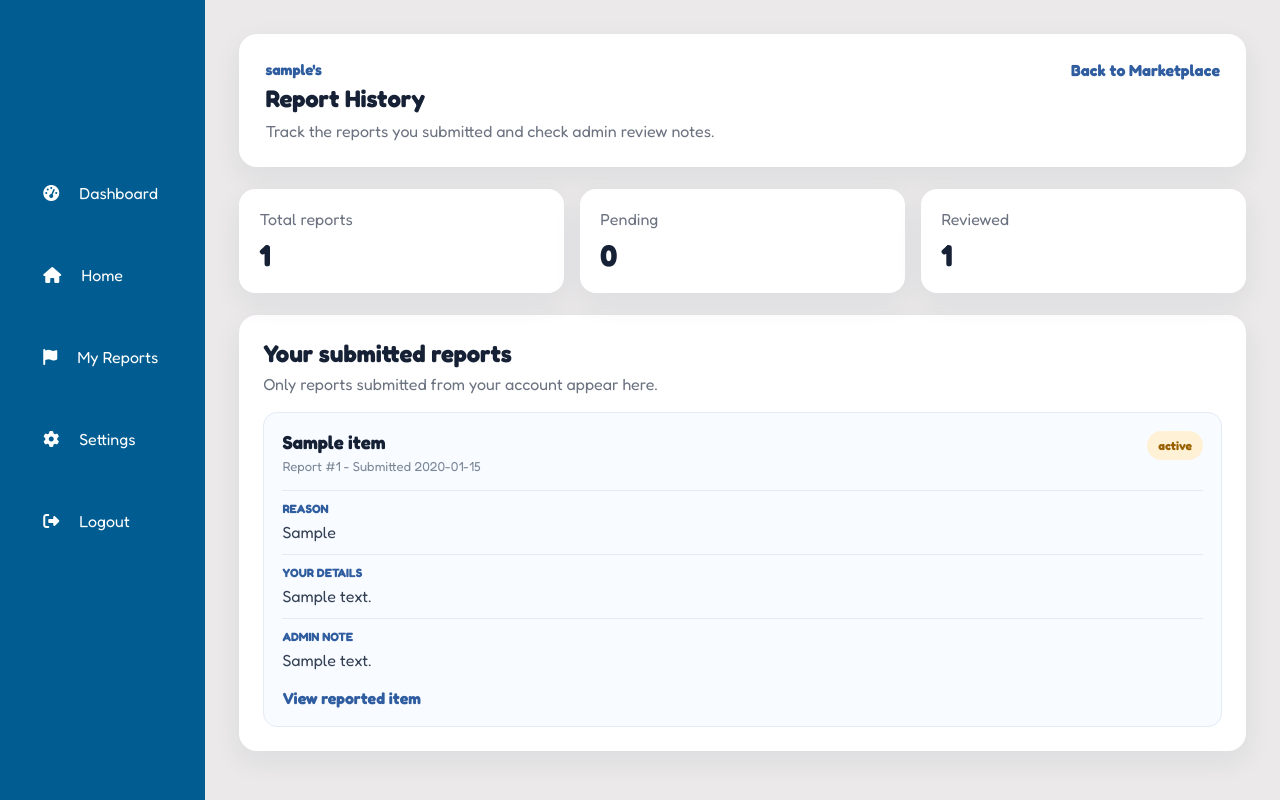
After one commit to S1ngggg/GitExercise-G062-, a Flask app: page /my_reports in a window 1280 px wide. The commit adds this page. Run offline with Flask 3, Linux system fonts and the light colour scheme; the visitor is signed in with stand-in values (Sample User, id 1); tables that the repository leaves empty hold one stand-in row (values such as "Sample post"); some web fonts are replaced.

Commit message:
add report history

```diff
--- a/app.py
+++ b/app.py
@@ -633,6 +633,38 @@ def profile():
     connect.close()
 
     return render_template("user_profile.html", username=user["username"] if user else '', email=user["email"] if user else '', phone_num=user["phone_num"] if user else '', role=user["role"] if user else '', gender=user["gender"] if user else '', profile_image=user["profile_image"if user else None])
+
+
+@app.route("/my_reports")
+def my_reports():
+    user_id = session.get('user_id')
+    if not user_id:
+        return redirect(url_for('login'))
+
+    connect = sqlite3.connect("database.db")
+    cursor = connect.cursor()
+
+    cursor.execute("""
+        SELECT report.id, item.id, item.title, report.reason, report.details,
+               report.status, report.admin_note, report.created_at, report.updated_at
+        FROM report
+        JOIN item ON report.item_id = item.id
+        WHERE report.reporter_id = ?
+        ORDER BY report.id DESC
+    """, (user_id,))
+    reports = cursor.fetchall()
+    connect.close()
+
+    stats = {
+        "total_reports": len(reports),
+        "pending_reports": sum(1 for report in reports if report[5] == "Pending"),
+        "reviewed_reports": sum(1 for report in reports if report[5] != "Pending")
+    }
+
+    return render_template("my_reports.html",
+                           reports=reports,
+                           stats=stats,
+                           username=session.get('username', 'Your'))
 
 
 @app.route("/upload_profile", methods=['POST'])
--- a/static/css/layout.css
+++ b/static/css/layout.css
@@ -1417,3 +1417,194 @@ input:focus, select:focus{ /*the border will change when click*/
     justify-content: center;
     display: flex;
 }
+
+.report-history-main {
+    padding: 34px;
+}
+
+.report-history-header {
+    margin-bottom: 22px;
+    padding: 26px;
+    border-radius: 18px;
+    background: white;
+    display: flex;
+    justify-content: space-between;
+    align-items: flex-start;
+    gap: 20px;
+    box-shadow: 0 10px 28px rgba(35, 64, 96, .08);
+}
+
+.report-history-header span {
+    color: #2f5d9f;
+    font-family: "Fredoka", sans-serif;
+    font-size: 15px;
+    font-weight: 700;
+}
+
+.report-history-header h1 {
+    margin: 5px 0 8px;
+    color: #162136;
+    font-family: "Fredoka", sans-serif;
+}
+
+.report-history-header p {
+    margin: 0;
+    color: #6b7280;
+    font-family: "Fredoka", sans-serif;
+}
+
+.report-history-header a,
+.report-history-link,
+.report-history-empty a {
+    color: #2f5d9f;
+    font-family: "Fredoka", sans-serif;
+    font-weight: 700;
+    text-decoration: none;
+}
+
+.report-history-stats {
+    margin-bottom: 22px;
+    display: grid;
+    grid-template-columns: repeat(auto-fit, minmax(160px, 1fr));
+    gap: 16px;
+}
+
+.report-history-stats article {
+    padding: 20px;
+    border-radius: 16px;
+    background: white;
+    box-shadow: 0 10px 28px rgba(35, 64, 96, .08);
+}
+
+.report-history-stats p {
+    margin: 0 0 8px;
+    color: #6b7280;
+    font-family: "Fredoka", sans-serif;
+}
+
+.report-history-stats strong {
+    color: #162136;
+    font-family: "Fredoka", sans-serif;
+    font-size: 30px;
+}
+
+.report-history-panel {
+    padding: 24px;
+    border-radius: 18px;
+    background: white;
+    box-shadow: 0 10px 28px rgba(35, 64, 96, .08);
+}
+
+.report-history-title h2 {
+    margin: 0 0 6px;
+    color: #162136;
+    font-family: "Fredoka", sans-serif;
+}
+
+.report-history-title p {
+    margin: 0 0 18px;
+    color: #6b7280;
+    font-family: "Fredoka", sans-serif;
+}
+
+.report-history-list {
+    display: grid;
+    gap: 16px;
+}
+
+.report-history-card {
+    padding: 18px;
+    border: 1px solid #e3ebf5;
+    border-radius: 14px;
+    background: #f8fbff;
+}
+
+.report-history-card-top {
+    display: flex;
+    justify-content: space-between;
+    gap: 16px;
+    align-items: flex-start;
+}
+
+.report-history-card h3 {
+    margin: 0 0 5px;
+    color: #162136;
+    font-family: "Fredoka", sans-serif;
+}
+
+.report-history-card p {
+    margin: 0;
+    color: #7b8797;
+    font-family: "Fredoka", sans-serif;
+    font-size: 13px;
+}
+
+.my-report-status {
+    display: inline-flex;
+    padding: 7px 11px;
+    border-radius: 999px;
+    background: #fff1d6;
+    color: #986100;
+    font-family: "Fredoka", sans-serif;
+    font-size: 12px;
+    font-weight: 700;
+}
+
+.my-report-status.status-reviewed {
+    color: #1d4ed8;
+    background: #dbeafe;
+}
+
+.my-report-status.status-resolved {
+    color: #05734e;
+    background: #def7ec;
+}
+
+.my-report-status.status-dismissed {
+    color: #6b7280;
+    background: #eef2f7;
+}
+
+.report-history-details {
+    margin: 16px 0;
+    display: grid;
+    gap: 10px;
+}
+
+.report-history-details div {
+    padding-top: 10px;
+    border-top: 1px solid #e3ebf5;
+}
+
+.report-history-details dt {
+    margin-bottom: 4px;
+    color: #2f5d9f;
+    font-family: "Fredoka", sans-serif;
+    font-size: 12px;
+    font-weight: 700;
+    text-transform: uppercase;
+}
+
+.report-history-details dd {
+    margin: 0;
+    color: #344054;
+    font-family: "Fredoka", sans-serif;
+    line-height: 1.5;
+}
+
+.report-history-empty {
+    padding: 34px;
+    border: 1px dashed #c8d8ec;
+    border-radius: 14px;
+    text-align: center;
+}
+
+.report-history-empty strong {
+    color: #162136;
+    font-family: "Fredoka", sans-serif;
+}
+
+.report-history-empty p {
+    color: #6b7280;
+    font-family: "Fredoka", sans-serif;
+}
--- a/templates/home.html
+++ b/templates/home.html
@@ -15,6 +15,7 @@
         <div class="home_nav_right">
             <a href="{{ url_for('item_form') }}"><button class="nav_button nav_button_primary">Sell Item</button></a>
             <a href="{{ url_for('profile') }}"><button class="nav_button">Dashboard</button></a>
+            <a href="{{ url_for('my_reports') }}"><button class="nav_button">My Reports</button></a>
             <a href="#"><button class="nav_button">Settings</button></a>
             <a href="{{ url_for('logout') }}"><button class="nav_button nav_button_logout">Logout</button></a>
         </div>
--- /dev/null
+++ b/templates/my_reports.html
@@ -0,0 +1,119 @@
+<!DOCTYPE html>
+<html lang="en">
+<head>
+    <meta charset="UTF-8">
+    <meta name="viewport" content="width=device-width, initial-scale=1.0">
+    <link rel="stylesheet" href="/css/layout.css">
+    <link rel="stylesheet" href="https://cdnjs.cloudflare.com/ajax/libs/font-awesome/6.4.0/css/all.min.css">
+    <title>My Reports</title>
+</head>
+<body class="userprofile-body">
+    <div class="sidebar">
+        <div class="logo"></div>
+        <ul>
+            <li>
+                <a href="{{ url_for('profile') }}">
+                    <i class="fas fa-tachometer-alt"></i>
+                    <span>Dashboard</span>
+                </a>
+            </li>
+            <li>
+                <a href="{{ url_for('home_page') }}">
+                    <i class="fas fa-home"></i>
+                    <span>Home</span>
+                </a>
+            </li>
+            <li>
+                <a href="{{ url_for('my_reports') }}">
+                    <i class="fas fa-flag"></i>
+                    <span>My Reports</span>
+                </a>
+            </li>
+            <li>
+                <a href="{{ url_for('setting') }}">
+                    <i class="fas fa-cog"></i>
+                    <span>Settings</span>
+                </a>
+            </li>
+            <li>
+                <a href="{{ url_for('logout') }}">
+                    <i class="fas fa-sign-out-alt"></i>
+                    <span>Logout</span>
+                </a>
+            </li>
+        </ul>
+    </div>
+
+    <main class="maincontent report-history-main">
+        <section class="report-history-header">
+            <div>
+                <span>{{ username }}'s</span>
+                <h1>Report History</h1>
+                <p>Track the reports you submitted and check admin review notes.</p>
+            </div>
+            <a href="{{ url_for('home_page') }}">Back to Marketplace</a>
+        </section>
+
+        <section class="report-history-stats">
+            <article>
+                <p>Total reports</p>
+                <strong>{{ stats.total_reports }}</strong>
+            </article>
+            <article>
+                <p>Pending</p>
+                <strong>{{ stats.pending_reports }}</strong>
+            </article>
+            <article>
+                <p>Reviewed</p>
+                <strong>{{ stats.reviewed_reports }}</strong>
+            </article>
+        </section>
+
+        <section class="report-history-panel">
+            <div class="report-history-title">
+                <h2>Your submitted reports</h2>
+                <p>Only reports submitted from your account appear here.</p>
+            </div>
+
+            {% if reports %}
+            <div class="report-history-list">
+                {% for report_id, item_id, item_title, reason, details, status, admin_note, created_at, updated_at in reports %}
+                <article class="report-history-card">
+                    <div class="report-history-card-top">
+                        <div>
+                            <h3>{{ item_title }}</h3>
+                            <p>Report #{{ report_id }} - Submitted {{ created_at }}</p>
+                        </div>
+                        <span class="my-report-status status-{{ status | lower }}">{{ status }}</span>
+                    </div>
+
+                    <dl class="report-history-details">
+                        <div>
+                            <dt>Reason</dt>
+                            <dd>{{ reason }}</dd>
+                        </div>
+                        <div>
+                            <dt>Your details</dt>
+                            <dd>{{ details if details else 'No extra details provided.' }}</dd>
+                        </div>
+                        <div>
+                            <dt>Admin note</dt>
+                            <dd>{{ admin_note if admin_note else 'Admin has not added a note yet.' }}</dd>
+                        </div>
+                    </dl>
+
+                    <a class="report-history-link" href="{{ url_for('item_detail', item_id=item_id) }}">View reported item</a>
+                </article>
+                {% endfor %}
+            </div>
+            {% else %}
+            <div class="report-history-empty">
+                <strong>No reports submitted yet</strong>
+                <p>When you report a listing, its status will appear here.</p>
+                <a href="{{ url_for('home_page') }}">Browse marketplace</a>
+            </div>
+            {% endif %}
+        </section>
+    </main>
+</body>
+</html>
--- a/templates/setting.html
+++ b/templates/setting.html
@@ -22,6 +22,12 @@
                 <a href="{{ url_for('home_page') }}">
                     <i class="fas fa-home"></i>
                     <span>Home</span>
+                </a>
+            </li>
+            <li>
+                <a href="{{ url_for('my_reports') }}">
+                    <i class="fas fa-flag"></i>
+                    <span>My Reports</span>
                 </a>
             </li>
             <li>
--- a/templates/user_profile.html
+++ b/templates/user_profile.html
@@ -22,6 +22,12 @@
                 <a href="{{ url_for('home_page') }}">
                     <i class="fas fa-home"></i>
                     <span>Home</span>
+                </a>
+            </li>
+            <li>
+                <a href="{{ url_for('my_reports') }}">
+                    <i class="fas fa-flag"></i>
+                    <span>My Reports</span>
                 </a>
             </li>
             <li>
```
